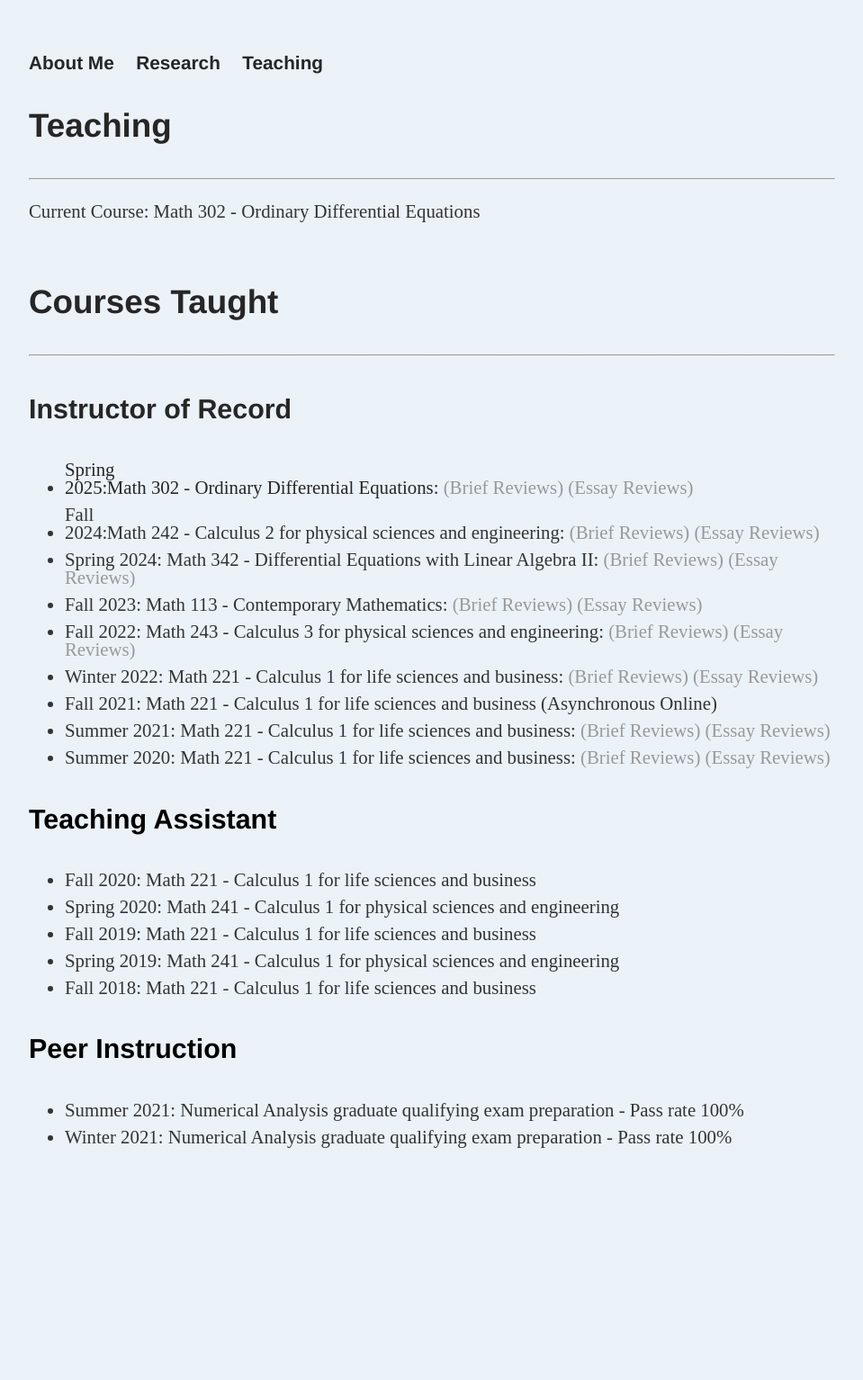
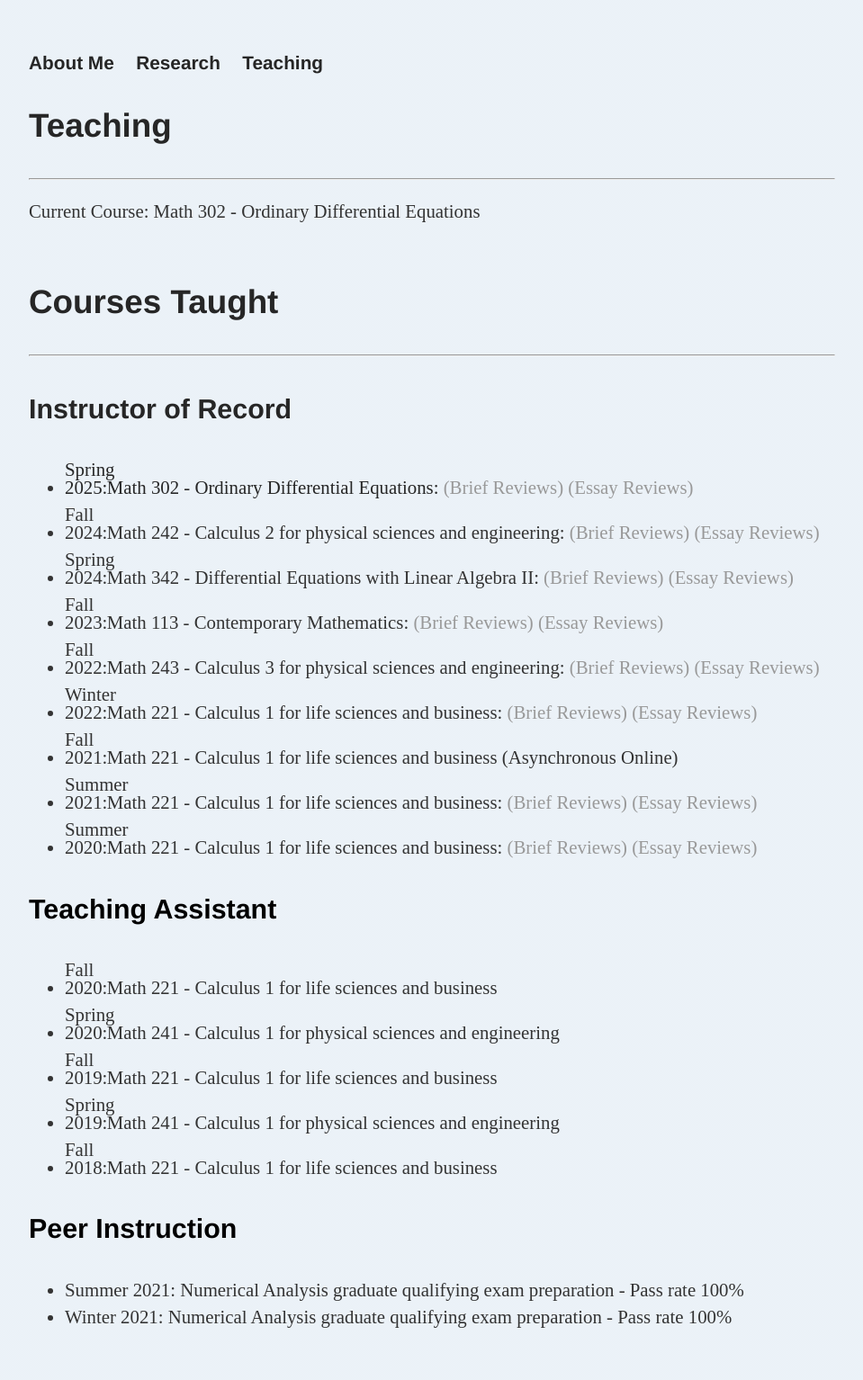
Before and after one commit to dhayes95/dhayes95.github.io, a Jekyll site: the page built from teaching/index.html, in a window 1280 px wide. Shown: the whole page at 90% size, without its empty margins (160-1119 px from the left). Built offline with Jekyll 4.4.1, drawn with Linux system fonts in a browser that asks for light colours; before the commit the page ends 1334 px from its top, so only the background shows below that.

Commit message:
Update index.html

```diff
--- a/teaching/index.html
+++ b/teaching/index.html
@@ -21,34 +21,34 @@ title: Teaching
 				<li style="font-size:1em"><span class="sem-label">Fall 2024:</span> Math 242 - Calculus 2 for physical sciences and engineering:
 					<a href="reviews/F24_242_Brief.pdf" class="download" title="Download as PDF"><span style="color: #999999">(Brief Reviews)</span></a>
 					<a href="reviews/F24_242_Essay.pdf" class="download" title="Download as PDF"><span style="color: #999999">(Essay Reviews)</span></a></li>
-				<li style="font-size:1em">Spring 2024: Math 342 - Differential Equations with Linear Algebra II:
+				<li style="font-size:1em"><span class="sem-label">Spring 2024:</span> Math 342 - Differential Equations with Linear Algebra II:
 					<a href="reviews/S24_342_Brief.pdf" class="download" title="Download as PDF"><span style="color: #999999">(Brief Reviews)</span></a>
 					<a href="reviews/S24_342_Essay.pdf" class="download" title="Download as PDF"><span style="color: #999999">(Essay Reviews)</span></a></li>
-				<li style="font-size:1em">Fall 2023: Math 113 - Contemporary Mathematics:
+				<li style="font-size:1em"><span class="sem-label">Fall 2023:</span> Math 113 - Contemporary Mathematics:
 					<a href="reviews/F23_113_Brief.pdf" class="download" title="Download as PDF"><span style="color: #999999">(Brief Reviews)</span></a>
 					<a href="reviews/F23_113_Essay.pdf" class="download" title="Download as PDF"><span style="color: #999999">(Essay Reviews)</span></a></li>
-				<li style="font-size:1em">Fall 2022: Math 243 - Calculus 3 for physical sciences and engineering:
+				<li style="font-size:1em"><span class="sem-label">Fall 2022:</span> Math 243 - Calculus 3 for physical sciences and engineering:
 					<a href="reviews/F22_243_Brief.pdf" class="download" title="Download as PDF"><span style="color: #999999">(Brief Reviews)</span></a>
 					<a href="reviews/F22_243_Essay.pdf" class="download" title="Download as PDF"><span style="color: #999999">(Essay Reviews)</span></a></li>
-				<li style="font-size:1em">Winter 2022: Math 221 - Calculus 1 for life sciences and business:
+				<li style="font-size:1em"><span class="sem-label">Winter 2022:</span> Math 221 - Calculus 1 for life sciences and business:
 					<a href="reviews/W22_221_Brief.pdf" class="download" title="Download as PDF"><span style="color: #999999">(Brief Reviews)</span></a>
 					<a href="reviews/W22_221_Essay.pdf" class="download" title="Download as PDF"><span style="color: #999999">(Essay Reviews)</span></a></li>
-				<li style="font-size:1em">Fall 2021: Math 221 - Calculus 1 for life sciences and business (Asynchronous Online)</li>
-				<li style="font-size:1em">Summer 2021: Math 221 - Calculus 1 for life sciences and business:
+				<li style="font-size:1em"><span class="sem-label">Fall 2021:</span> Math 221 - Calculus 1 for life sciences and business (Asynchronous Online)</li>
+				<li style="font-size:1em"><span class="sem-label">Summer 2021:</span> Math 221 - Calculus 1 for life sciences and business:
 					<a href="reviews/Su21_221_Brief.pdf" class="download" title="Download as PDF"><span style="color: #999999">(Brief Reviews)</span></a>
 					<a href="reviews/Su21_221_Essay.pdf" class="download" title="Download as PDF"><span style="color: #999999">(Essay Reviews)</span></a></li>
-				<li style="font-size:1em">Summer 2020: Math 221 - Calculus 1 for life sciences and business:
+				<li style="font-size:1em"><span class="sem-label">Summer 2020:</span> Math 221 - Calculus 1 for life sciences and business:
 					<a href="reviews/Su20_221_Brief.pdf" class="download" title="Download as PDF"><span style="color: #999999">(Brief Reviews)</span></a>
 					<a href="reviews/Su20_221_Essay.pdf" class="download" title="Download as PDF"><span style="color: #999999">(Essay Reviews)</span></a></li>
 			</ul>
 
 			<h4>Teaching Assistant</h4>
 			<ul>
-				<li style="font-size:1em">Fall 2020: Math 221 - Calculus 1 for life sciences and business</li>
-				<li style="font-size:1em">Spring 2020: Math 241 - Calculus 1 for physical sciences and engineering </li>
-				<li style="font-size:1em">Fall 2019: Math 221 - Calculus 1 for life sciences and business</li>
-				<li style="font-size:1em">Spring 2019: Math 241 - Calculus 1 for physical sciences and engineering </li>
-				<li style="font-size:1em">Fall 2018: Math 221 - Calculus 1 for life sciences and business</li>
+				<li style="font-size:1em"><span class="sem-label">Fall 2020:</span> Math 221 - Calculus 1 for life sciences and business</li>
+				<li style="font-size:1em"><span class="sem-label">Spring 2020:</span> Math 241 - Calculus 1 for physical sciences and engineering </li>
+				<li style="font-size:1em"><span class="sem-label">Fall 2019:</span> Math 221 - Calculus 1 for life sciences and business</li>
+				<li style="font-size:1em"><span class="sem-label">Spring 2019:</span> Math 241 - Calculus 1 for physical sciences and engineering </li>
+				<li style="font-size:1em"><span class="sem-label">Fall 2018:</span> Math 221 - Calculus 1 for life sciences and business</li>
 			</ul>
 			<h4>Peer Instruction</h4>
 			<ul>
```
